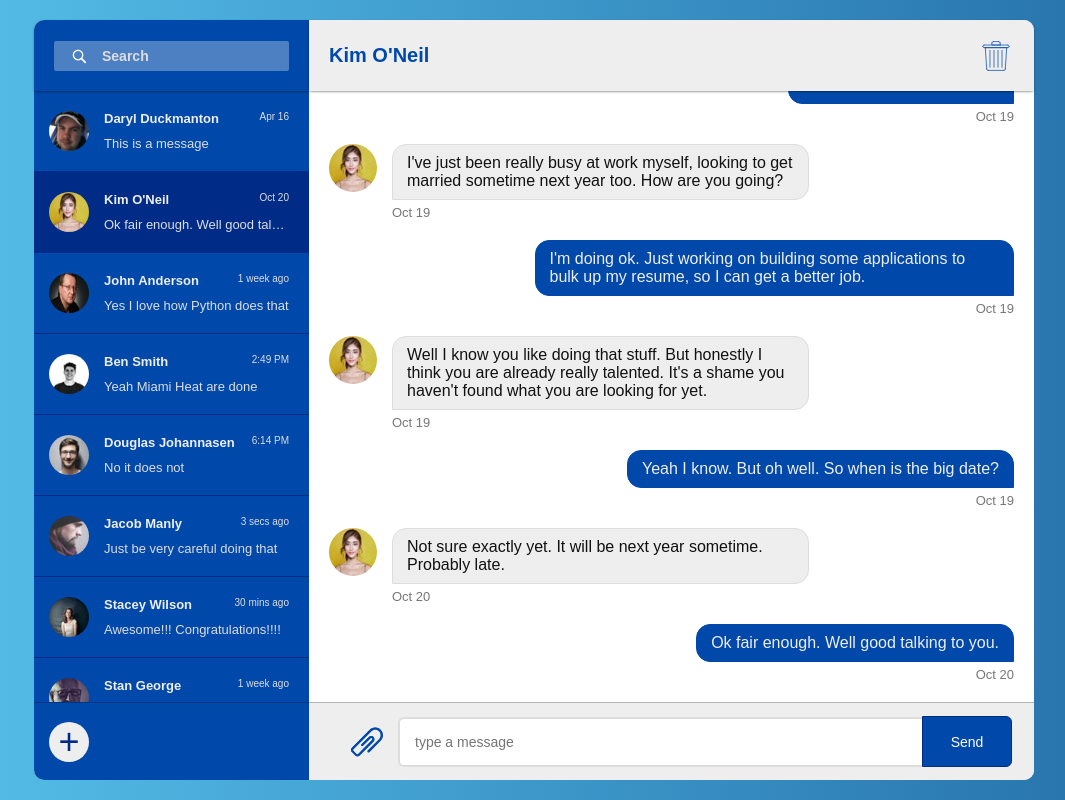
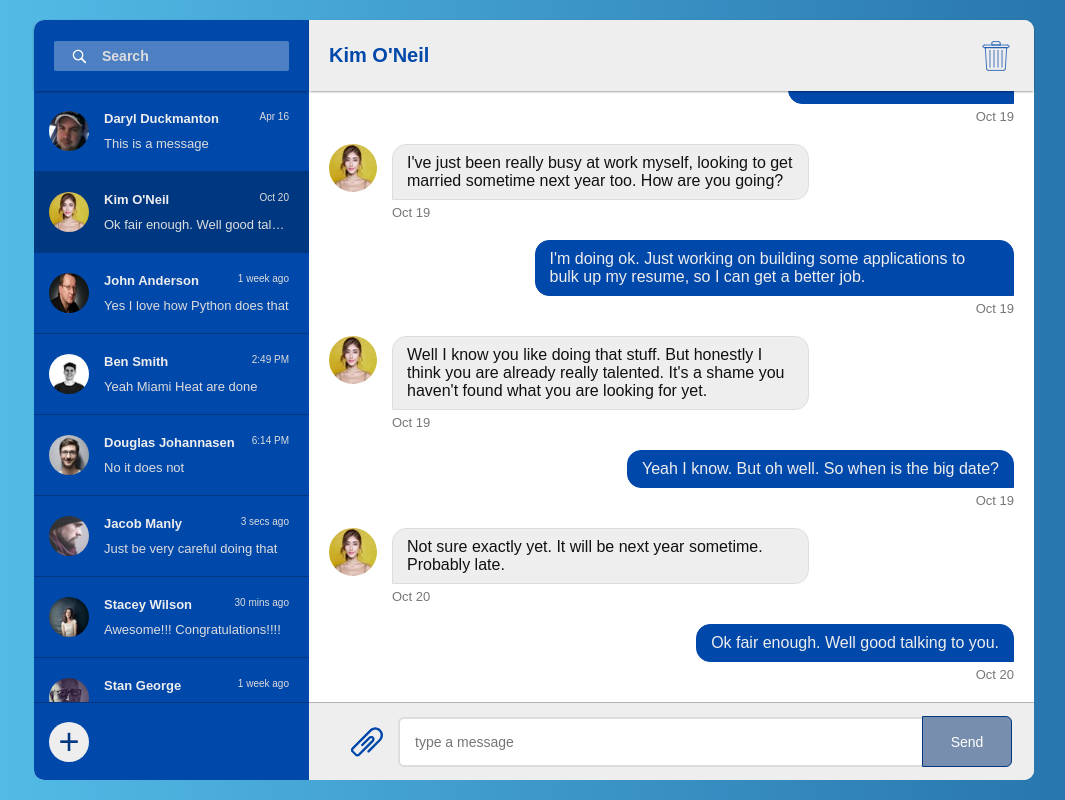
Before and after one commit to lyraddigital/chat-app-react, a React (Create React App) app: page / in a window 1280 px wide. Shown: the whole page, without its empty margins (106-1171 px from the left). Built offline with nearby package versions, Linux system fonts and the light colour scheme.

Commit message:
Slight CSS changes. Will fix more later

```diff
--- a/src/controls/Button/Button.scss
+++ b/src/controls/Button/Button.scss
@@ -1,4 +1,9 @@
 @import '../../styles/_colors';
+
+$button-text: lighten($accent-color, 65%);
+// $primary-color-disabled: hue($primary-color, 35%);
+$primary-color-disabled: #778eaf;
+$primary-dark-disabled: #747d8f;
 
 .primary-button {
     flex: 0 0 auto;
@@ -10,4 +15,8 @@
     font-size: 1.4rem;
     cursor: pointer;
     outline: none;
+
+    &:disabled {
+        background: $primary-color-disabled;
+    }
 }
--- a/src/styles/_colors.scss
+++ b/src/styles/_colors.scss
@@ -1,7 +1,7 @@
 $primary-color: #0048AA;
 $accent-color: #EEE;
 
-$button-text: lighten($accent-color, 65%);
+$primary-dark: darken($primary-color, 8%);
 
 $shadow-border: #00000040;
 $shadow-box-color: #000000bf;
@@ -10,11 +10,5 @@ $light-grey-border: #DDD;
 $input-text-color: #330;
 $accent-text-color: #111;
 
-
-$primary-dark: #002C88;
-
-$primary-color-disabled: #778eaf;
-$primary-dark-disabled: #747d8f;
-
 $sky-blue: #57c1eb;
 $sky-dark-blue: #246fa8;
```
